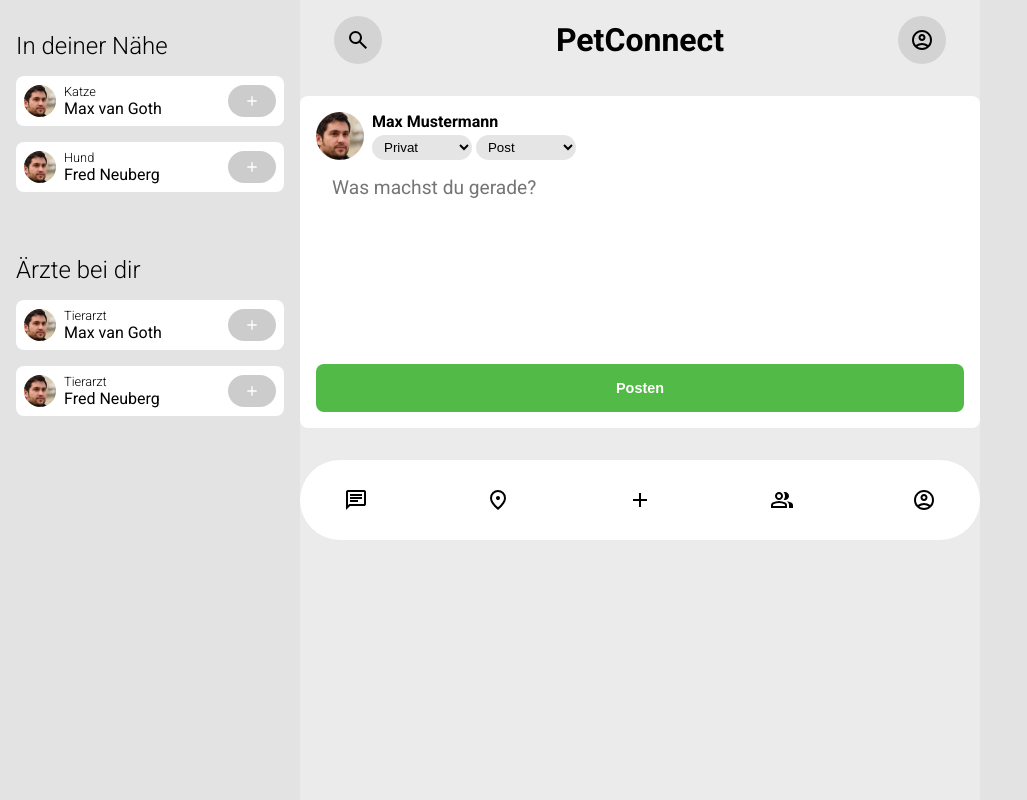
After one commit to BossLama/PetConnect, a PHP site: page /post.html in a window 1280 px wide. The commit adds this page. Shown: the whole page, without its empty margins (0-1027 px from the left). Run offline with PHP 8.4, Linux system fonts and the light colour scheme.

Commit message:
Add post creation page; implement layout and styles for post form and friendzone navigation

```diff
--- /dev/null
+++ b/post.html
@@ -0,0 +1,103 @@
+<!DOCTYPE html>
+<html lang="de">
+<head>
+    <meta charset="UTF-8">
+    <meta name="viewport" content="width=device-width, initial-scale=1.0">
+    <title>Neuer Beitrag | PetConnect</title>
+    <link rel="stylesheet" href="sources/css/stylesheet_post.css">
+</head>
+<body>
+    <!-- Friendzone View-->
+    <nav id="friendzone" class="friendzone hidden">
+        <div class="group">
+            <h2>In deiner Nähe</h2>
+            <ul>
+                <li>
+                    <div class="container">
+                        <img src="media/images/profiles/user_4973454_example.jpg" alt="Profile">
+                        <div class="details">
+                            <p class="pet">Katze</p><p class="name">Max van Goth</p>
+                        </div>
+                    </div>
+                    <button class="button_add"><img src="media/icons/icon_light_add.svg" alt=""></button>
+                </li>
+                <li>
+                    <div class="container">
+                        <img src="media/images/profiles/user_4973454_example.jpg" alt="Profile">
+                        <div class="details">
+                            <p class="pet">Hund</p><p class="name">Fred Neuberg</p>
+                        </div>
+                    </div>
+                    <button class="button_add"><img src="media/icons/icon_light_add.svg" alt=""></button>
+                </li>
+            </ul>
+        </div>
+        <div class="group">
+            <h2>Ärzte bei dir</h2>
+            <ul>
+                <li>
+                    <div class="container">
+                        <img src="media/images/profiles/user_4973454_example.jpg" alt="">
+                        <div class="details">
+                            <p class="pet">Tierarzt</p><p class="name">Max van Goth</p>
+                        </div>
+                    </div>
+                    <button class="button_add"><img src="media/icons/icon_light_add.svg" alt=""></button>
+                </li>
+                <li>
+                    <div class="container">
+                        <img src="media/images/profiles/user_4973454_example.jpg" alt="">
+                        <div class="details">
+                            <p class="pet">Tierarzt</p><p class="name">Fred Neuberg</p>
+                        </div>
+                    </div>
+                    <button class="button_add"><img src="media/icons/icon_light_add.svg" alt=""></button>
+                </li>
+            </ul>
+        </div>
+    </nav>
+    <!-- Main Content -->
+    <main>
+        <header>
+            <button id="button_settings"><img src="media/icons/icon_dark_search.svg" alt=""></button>
+            <h1>PetConnect</h1>
+            <button id="button_profile"><img src="media/icons/icon_dark_profile.svg" alt=""></button>
+        </header>
+        <section class="post-form" id="post_form">
+            <div class="header">
+                <img src="media/images/profiles/user_4973454_example.jpg" alt="">
+                <div class="line">
+                    <p class="name">Max Mustermann</p>
+                    <div class="selects">
+                        <select name="input_post_visible" id="input_post_visible">
+                            <option value="0">Privat</option>
+                            <option value="1">Freunde</option>
+                            <option value="2">Kommune</option>
+                            <option value="3">Alle</option>
+                        </select>
+
+                        <select name="input_post_category" id="input_post_category">
+                            <option value="0">Post</option>
+                            <option value="1">Event</option>
+                            <option value="2">Vermisst</option>
+                        </select>
+                    </div>
+                </div>
+            </div>
+            <textarea name="input_post_text" id="input_post_text" placeholder="Was machst du gerade?"></textarea>
+            <button class="button_post">Posten</button>
+        </section>
+        </section>
+        <div class="feed-bar">
+            <button><img src="media/icons/icon_dark_chat.svg" alt="Feed"></button>
+            <button><img src="media/icons/icon_dark_map.svg" alt="Map"></button>
+            <button><img src="media/icons/icon_dark_add.svg" alt="Post" class="primary"></button>
+            <button><img src="media/icons/icon_dark_friends.svg" alt="Friends"></button>
+            <button><img src="media/icons/icon_dark_profile.svg" alt="Profile"></button>
+        </div>
+    </main>
+    <nav class="friendzone">
+
+    </nav>
+</body>
+</html>
--- a/sources/css/modules/friendzone.css
+++ b/sources/css/modules/friendzone.css
@@ -76,17 +76,16 @@
 
             .friendzone ul li button
             {
-                background-color: var(--color-accent);
+                background-color: rgba(0, 0, 0, 0.2);
                 padding: 0.5rem 1rem;
                 border: none;
                 border-radius: 5rem;
                 color: #fff;
                 cursor: pointer;
-                opacity: 0.4;
                 display: flex;
                 align-items: center;
                 justify-content: center;
-                transition: opacity 0.25s;
+                transition: background-color 0.25s;
             }
 
                 .friendzone ul li button img
@@ -96,5 +95,5 @@
 
                 .friendzone ul li button:hover
                 {
-                    opacity: 1;
+                    background-color: var(--color-accent);
                 }
--- /dev/null
+++ b/sources/css/modules/post-form.css
@@ -0,0 +1,68 @@
+.post-form
+{
+    margin: 1rem auto;
+    width: 100%;
+    max-width: 700px;
+    background: #fff;
+    border-radius: 0.5rem;
+    padding: 1rem;
+}
+
+    .post-form .header
+    {
+        display: flex;
+        align-items: center;
+        gap: 0.5rem;
+    }
+
+        .post-form .header img
+        {
+            width: 3rem;
+            aspect-ratio: 1;
+            border-radius: 50%;
+        }
+
+        .post-form .header .name
+        {
+            font-weight: 600;
+        }
+
+        .post-form .header .selects
+        {
+            padding-top: 0.25rem;
+        }
+
+        .post-form .header select
+        {
+            padding: 0.25rem 0.5rem;
+            border-radius: 3rem;
+            width: 100px;
+            background-color: rgba(0, 0, 0, 0.1);
+            border: none;
+            outline: none;
+        }
+
+    .post-form textarea
+    {
+        font-family: var(--font-primary);
+        width: 100%;
+        padding: 1rem;
+        outline: none;
+        border: none;
+        font-size: 1.2rem;
+        height: 200px;
+        resize: none;
+    }
+
+    .post-form button.button_post
+    {
+        width: 100%;
+        padding: 1rem 1rem;
+        background-color: var(--color-accent);
+        color: #fff;
+        border-radius: 0.5rem;
+        cursor: pointer;
+        border: none;
+        font-weight: 600;
+        font-size: 0.9rem;
+    }
--- /dev/null
+++ b/sources/css/stylesheet_post.css
@@ -0,0 +1,20 @@
+@import url(modules/default.css);
+@import url(modules/friendzone.css);
+@import url(modules/header.css);
+@import url(modules/post-form.css);
+@import url(modules/feed-bar.css);
+
+body
+{
+    display: flex;
+    height: 100vH;
+    width: 100%;
+    background-color: #ebebeb;
+}
+
+    main
+    {
+        flex: 4;
+        display: flex;
+        flex-direction: column;
+    }
```
Also changed, not shown: media/icons/icon_dark_lock.svg (added).
